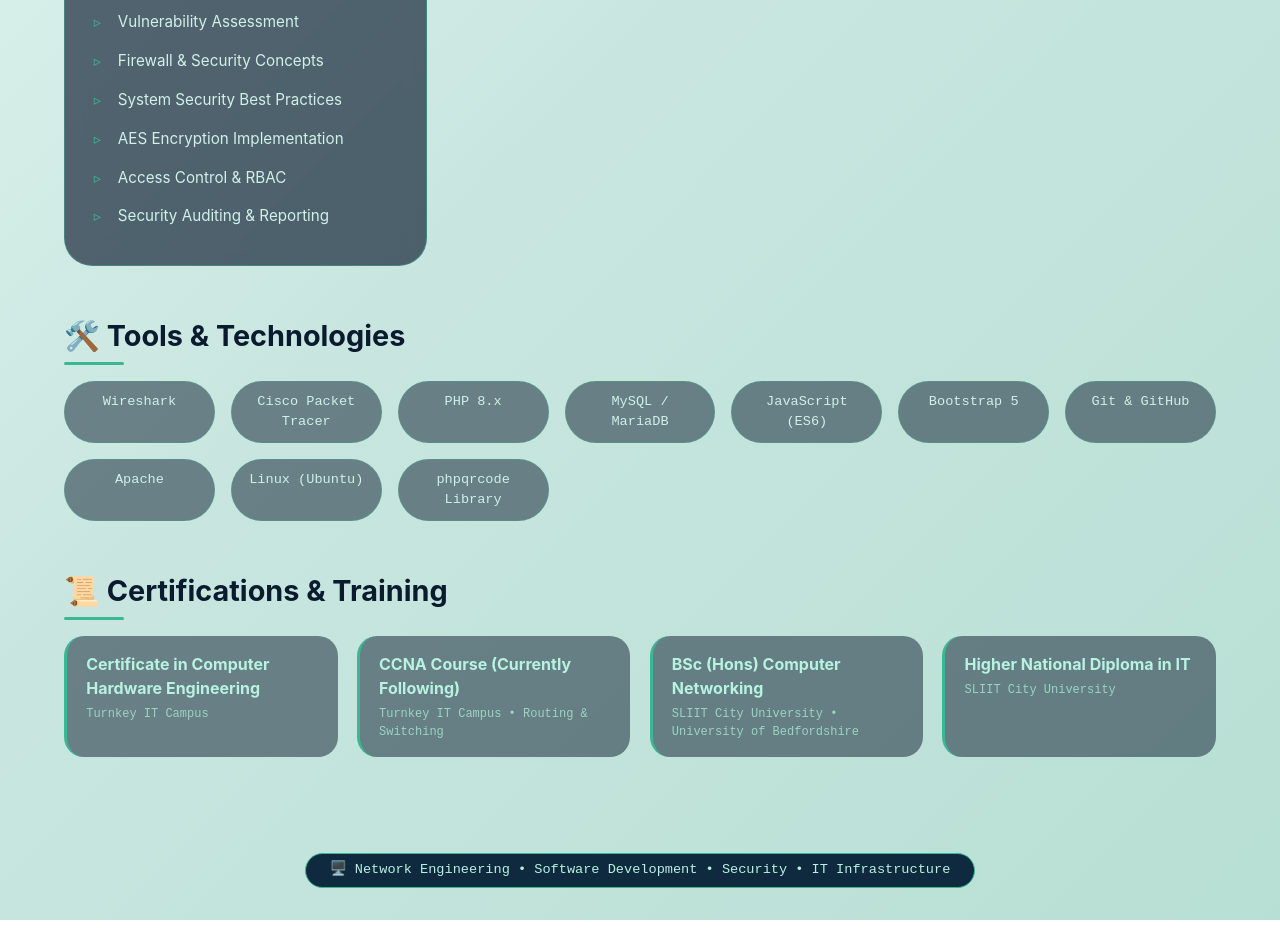
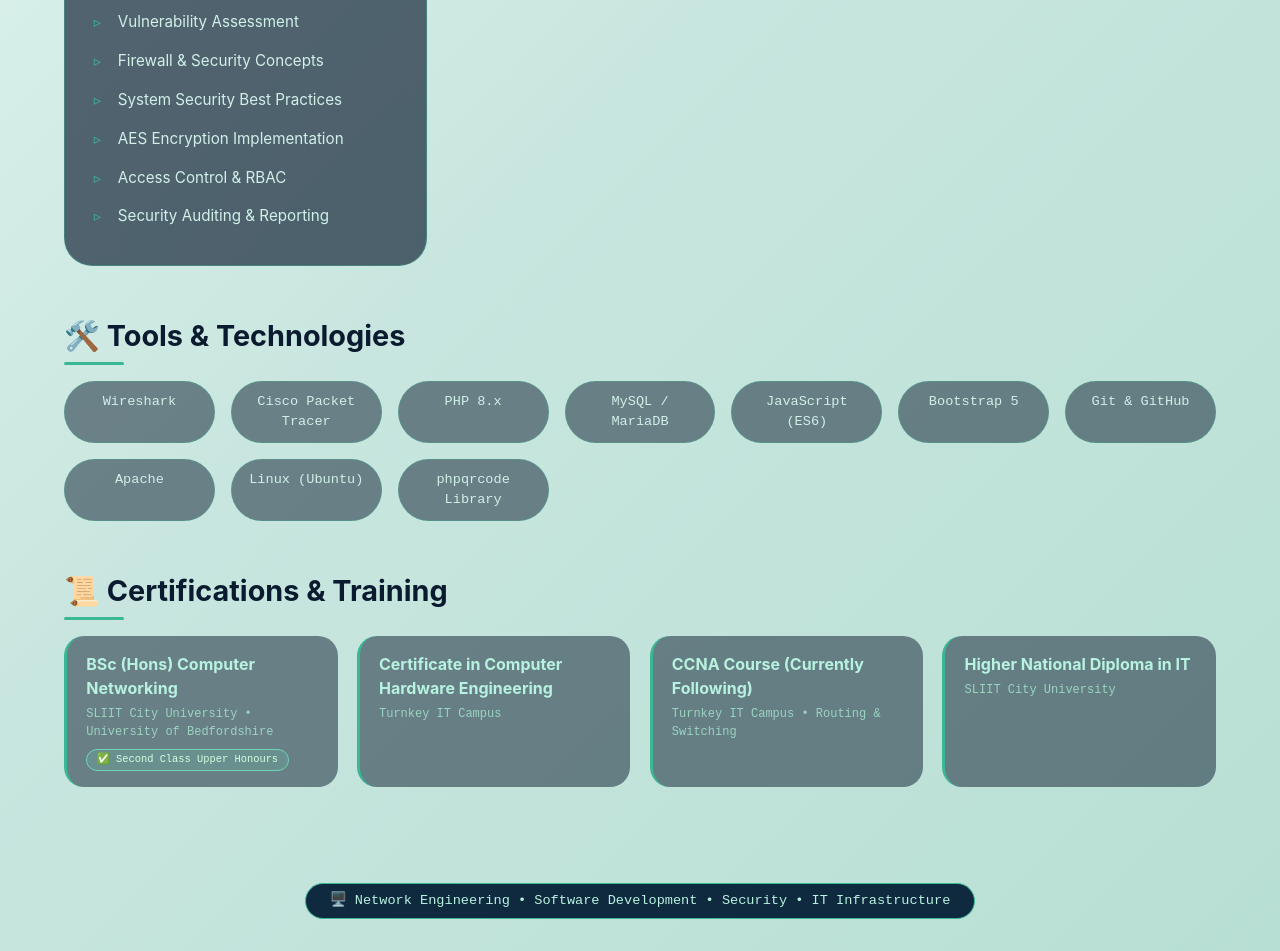
Before and after one commit to svweerawardane/svweerawardane-portfolio, a plain HTML site: page skills.html in a window 1280 px wide. Shown: the part 837-1788 px from the top of the page. Before the commit the page ends 1757 px from the top, so only its background shows below. Drawn offline with Linux system fonts and the light colour scheme.

Commit message:
Update skills section and certifications layout

```diff
--- a/skills.html
+++ b/skills.html
@@ -240,7 +240,7 @@
             color: #b8f2e0;
         }
 
-        /* Additional Skills Section - New */
+        /* Additional Skills Section */
         .additional-skills {
             margin-top: 3rem;
         }
@@ -345,6 +345,18 @@
             color: #9cd4c2;
             font-size: 0.75rem;
             font-family: monospace;
+        }
+
+        .cert-card .cert-badge {
+            display: inline-block;
+            background: #6ed4b530;
+            color: #d4ffe0;
+            border: 1px solid #6ed4b5;
+            padding: 0.15rem 0.6rem;
+            border-radius: 20px;
+            font-size: 0.65rem;
+            margin-top: 0.5rem;
+            font-family: 'Fira Code', monospace;
         }
 
         /* Footer */
@@ -496,16 +508,21 @@
                 <span class="tool-item">JavaScript (ES6)</span>
                 <span class="tool-item">Bootstrap 5</span>
                 <span class="tool-item">Git & GitHub</span>
-                <span class="tool-item">Apache </span>
+                <span class="tool-item">Apache</span>
                 <span class="tool-item">Linux (Ubuntu)</span>
                 <span class="tool-item">phpqrcode Library</span>
             </div>
         </div>
 
-        <!-- Certifications & Courses -->
+        <!-- Certifications & Courses (UPDATED) -->
         <div class="cert-section">
             <h2>📜 Certifications & Training</h2>
             <div class="cert-grid">
+                <div class="cert-card">
+                    <h4>BSc (Hons) Computer Networking</h4>
+                    <p>SLIIT City University • University of Bedfordshire</p>
+                    <span class="cert-badge">✅ Second Class Upper Honours</span>
+                </div>
                 <div class="cert-card">
                     <h4>Certificate in Computer Hardware Engineering</h4>
                     <p>Turnkey IT Campus</p>
@@ -513,10 +530,6 @@
                 <div class="cert-card">
                     <h4>CCNA Course (Currently Following)</h4>
                     <p>Turnkey IT Campus • Routing & Switching</p>
-                </div>
-                <div class="cert-card">
-                    <h4>BSc (Hons) Computer Networking</h4>
-                    <p>SLIIT City University • University of Bedfordshire</p>
                 </div>
                 <div class="cert-card">
                     <h4>Higher National Diploma in IT</h4>
@@ -554,6 +567,7 @@
         });
 
         console.log('📚 Skills Page Loaded - Shevon Weerawardane');
+        console.log('BSc (Hons) Computer Networking — Second Class Upper Honours');
         console.log('Network Engineering | Software Development | Security | IT Infrastructure');
     </script>
 </body>
```
